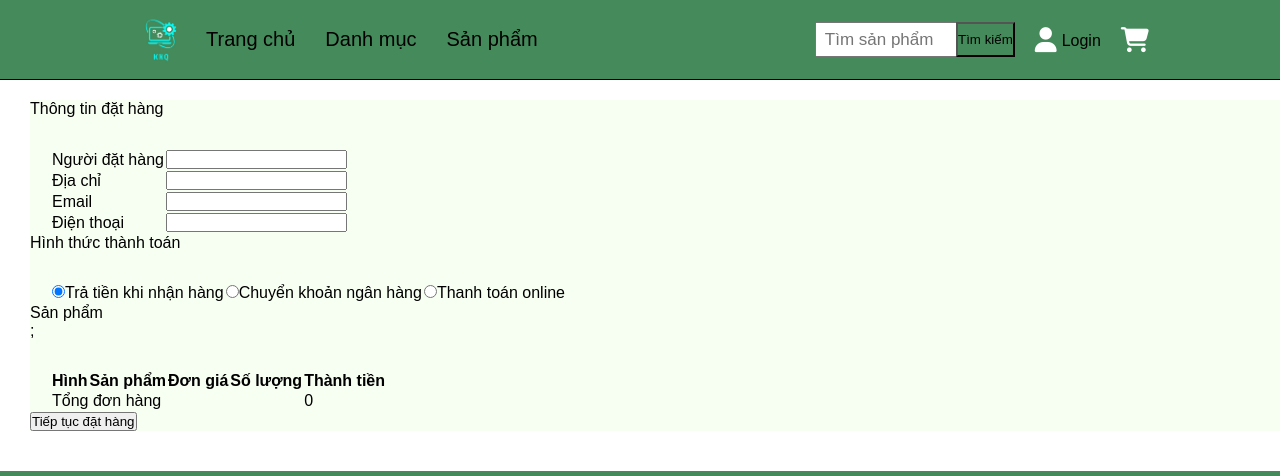
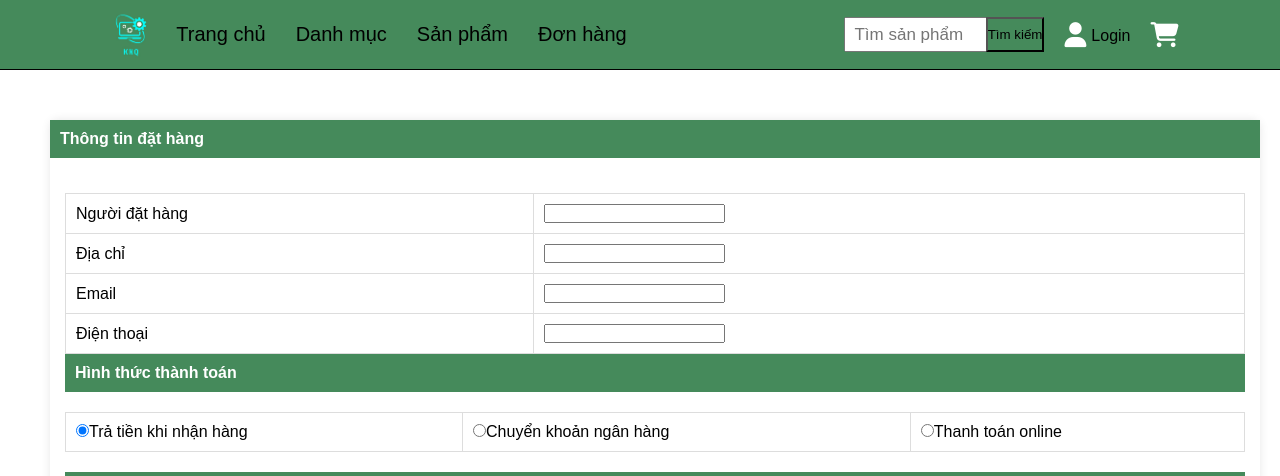
Before and after one commit to datntph33960/du_an_mau, a PHP site: page /index.php?act=bill in a window 1280 px wide. Shown: the top 476 px of the page. Run offline with PHP 8.4, Linux system fonts and the light colour scheme; tables that the repository leaves empty or names only in its code hold one stand-in row (values such as "Sample post").

Commit message:
codemoiday

```diff
--- a/admin/header.php
+++ b/admin/header.php
@@ -100,6 +100,8 @@ form {
             <li><a href="index.php?act=listtk">Khách hàng</a></li>
             <li><a href="index.php?act=thongke">Thống kê</a></li>
             <li><a href="index.php?act=bieudo">Biểu đồ</a></li>
+            <li><a href="index.php?act=listbill">Đơn hàng</a></li>
+
 
         </ul>
         <div class="user-search">
--- a/admin/index.php
+++ b/admin/index.php
@@ -131,6 +131,10 @@ if(isset($_GET['act']) && $_GET['act'] != ""){
             $listthongke = loadAllThongKe();
             include "thongke/bieudo.php";
             break;
+            case 'listbill':
+                $listbill=loadall_bill(0);
+                include "bill/listbill.php";
+                break;
         default:
             include "home.php";
             break;
--- a/admin/sanpham/add.php
+++ b/admin/sanpham/add.php
@@ -19,7 +19,6 @@
 
 .form-content {
     margin: 10px 0px;
-    color:antiquewhite;
 }
 
 .row-input {
--- a/index.php
+++ b/index.php
@@ -63,7 +63,7 @@ if((isset($_GET['act']))&&($_GET['act']!="")){
                         include "./view/cart/bill.php";
                         break;
         case "mybill":
-                        $hienthi = ht_donhang();
+
                         include "./view/cart/mybill.php";
                         break;
          case "billcomfirm":
@@ -73,7 +73,7 @@ if((isset($_GET['act']))&&($_GET['act']!="")){
                             $email = $_POST['email'];
                             $tel = $_POST['tel'];
                             $pttt = $_POST['pttt'];
-                            $ngaydathang = date('h:i:sa d/m/Y');
+                            $ngaydathang = date('d/m/Y');
                             $tongdonhang=tongdonhang();
                             $idbill=insert_bill($name,$email,$address,$tel,$pttt,$ngaydathang,$tongdonhang);
                                 foreach($_SESSION['mycart'] as $cart){
--- a/model/cart.php
+++ b/model/cart.php
@@ -72,7 +72,7 @@ function bill_chi_tiet($listbill) {
             <td>'.$cart['name'].'</td>
             <td>'.$cart['price'].'</td>
             <td>'.$cart['soluong'].'</td>
-            <td>'.$cart['thanhtien'].'</td>
+            <td>'.$tong.'</td>
              </tr>';
         $i+=1;
     }
@@ -114,6 +114,19 @@ function loadall_cart($idbill){
     $bill = pdo_query($sql);
     return $bill;
 }
+function loadall_cart_count($idbill){
+    $sql = "select * from cart where idbill = ".$idbill;
+    $bill = pdo_query($sql);
+    return sizeof($bill);
+}
+function loadall_bill($iduser){
+    $sql="select * from bill where 1";
+    if($iduser>0) $spl=" AND iduser=".$iduser;
+    $spl.="order by id desc";
+
+    $listbill=pdo_query($sql);
+    return $listbill;
+}
 
 function ht_donhang(){
     $sql = "SELECT * FROM bill JOIN cart ON bill.id = cart.idbill;";
@@ -141,5 +154,25 @@ function thongke(){
     $listtk = pdo_query($sql);
     return $listtk;
 }
+function get_ttdh($n){
+    switch($n) {
+        case 0:
+            $tt="đơn hàng mới";
+            break;
+
+            case 1:
+                $tt="Đang xử lý";
+                break;
+            case 2:
+                $tt="Đang giao hàng";
+                break;
+            case 3:
+                $tt="Hoàn Tất";
+                break;
+            default:
+            $tt= "Đơn hàng mới";
+    }
+    return $tt;
+}
 
  ?>
--- a/view/cart/bill.php
+++ b/view/cart/bill.php
@@ -1,24 +1,81 @@
 <style>
-    .catalogmb{
-        margin-top:100px;
-        margin-left:30px;
-        background-color:#f7fff2;
-    }
-    table{
-        margin-top:30px;
+    .catalogmb {
+  margin-top: 100px;
+  margin-left: 30px;
+  background-color: white;
+  padding: 20px;
+}
 
-        padding-left:20px;
+.boxleft {
+  background-color: #fff;
+  border-radius: 8px;
+  box-shadow: 0 0 10px rgba(0, 0, 0, 0.1);
+}
 
-    }
-    box_content{
-        width: 50px;
-        padding: auto;
-        margin-left:30px;
-    }
+.mb {
+  margin-bottom: 20px;
+}
 
-    table img{
-        width: 100%;
-    }
+.box_title {
+  background-color: #458a5b;
+  color: #fff;
+  padding: 10px;
+  font-weight: bold;
+}
+
+.box_content {
+  padding: 15px;
+}
+
+table {
+  width: 100%;
+  border-collapse: collapse;
+  margin-top: 20px;
+}
+
+table, th, td {
+  border: 1px solid #ddd;
+}
+
+th, td {
+  padding: 10px;
+  text-align: left;
+}
+
+th {
+  background-color: #458a5b;
+}
+
+table img {
+  width: 100%;
+  max-width: 200px;
+  height: auto;
+}
+.menu-button {
+  background-color: #458a5b;
+  color: #fff;
+  padding: 10px 20px;
+  border: none;
+  border-radius: 5px;
+  cursor: pointer;
+  font-size: 16px;
+  text-decoration: none;
+}
+
+.menu-button:hover {
+  background-color: #458a5b;
+}
+
+
+.mb10 {
+  margin-bottom: 10px;
+}
+
+.mr20 {
+  margin-right: 20px;
+}
+
+
 </style>
 <main class="catalogmb ">
 <div class="boxleft">
--- a/view/header.php
+++ b/view/header.php
@@ -17,7 +17,7 @@
     z-index: 1;
     width: 100%;
     top: 0;
-    height: 80px;
+    height: 70px;
     transition: 0.5s;
     border-bottom: 1px solid black;
 }
@@ -115,6 +115,8 @@ form {
             <li><a href="index.php">Trang chủ</a></li>
             <li><a href="">Danh mục</a></li>
             <li><a href="">Sản phẩm</a></li>
+            <li><a href="./view/cart/mybill.php">Đơn hàng</a></li>
+
 
         </ul>
         <div class="user-search">
--- a/view/login.php
+++ b/view/login.php
@@ -121,7 +121,6 @@ body{
             </div>
             <div class="register">
                 <p>Bạn không có tài khoản ?<a href="index.php?act=register">Đăng ký</a></p>
-                <p>Bạn không có tài khoản ?<a href="index.php?act=register">Đăng ký</a></p>
             </div>
         </form>
     </div>
```
Also changed, not shown: admin/bill/listbill.php (added, +94 -0 lines), view/cart/billcomfirm.php (+77 -17 lines), view/cart/mybill.php (+27 -23 lines), view/cart/viewcart.php (+20 -0 lines).
